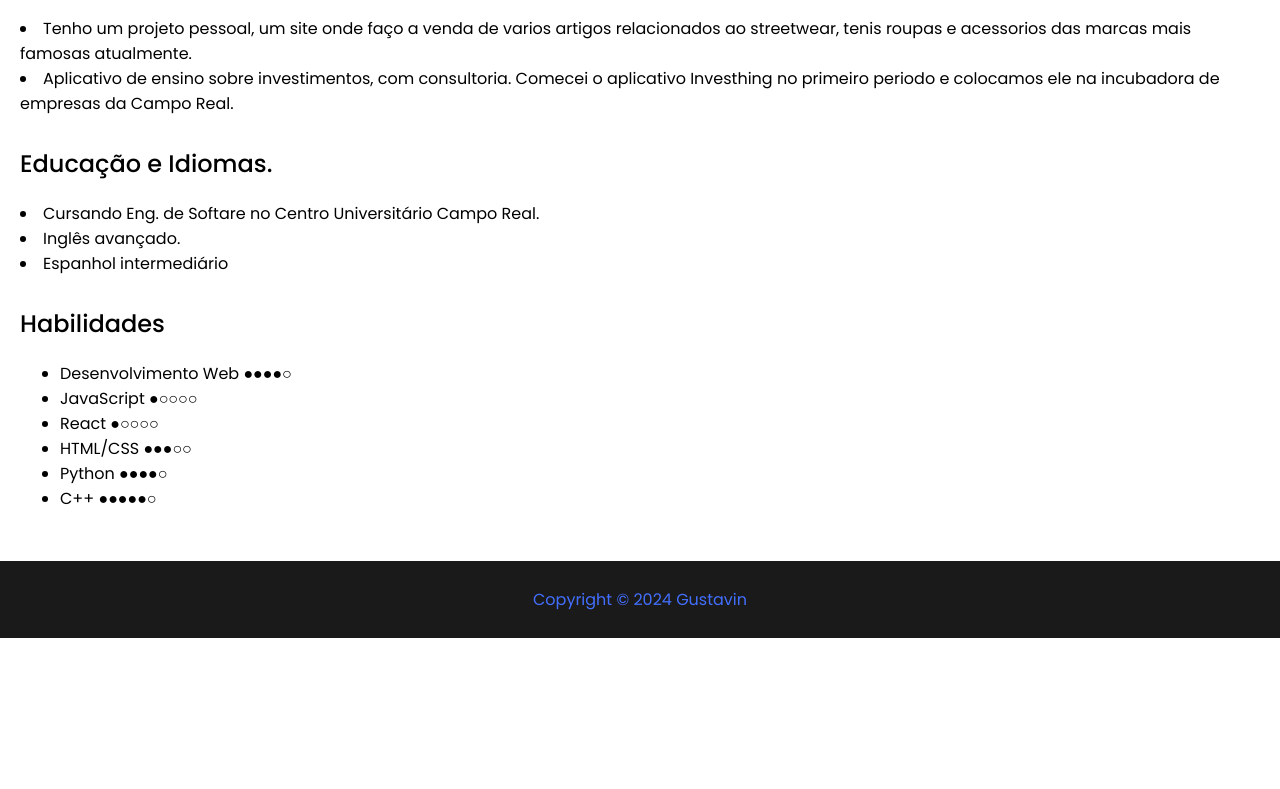
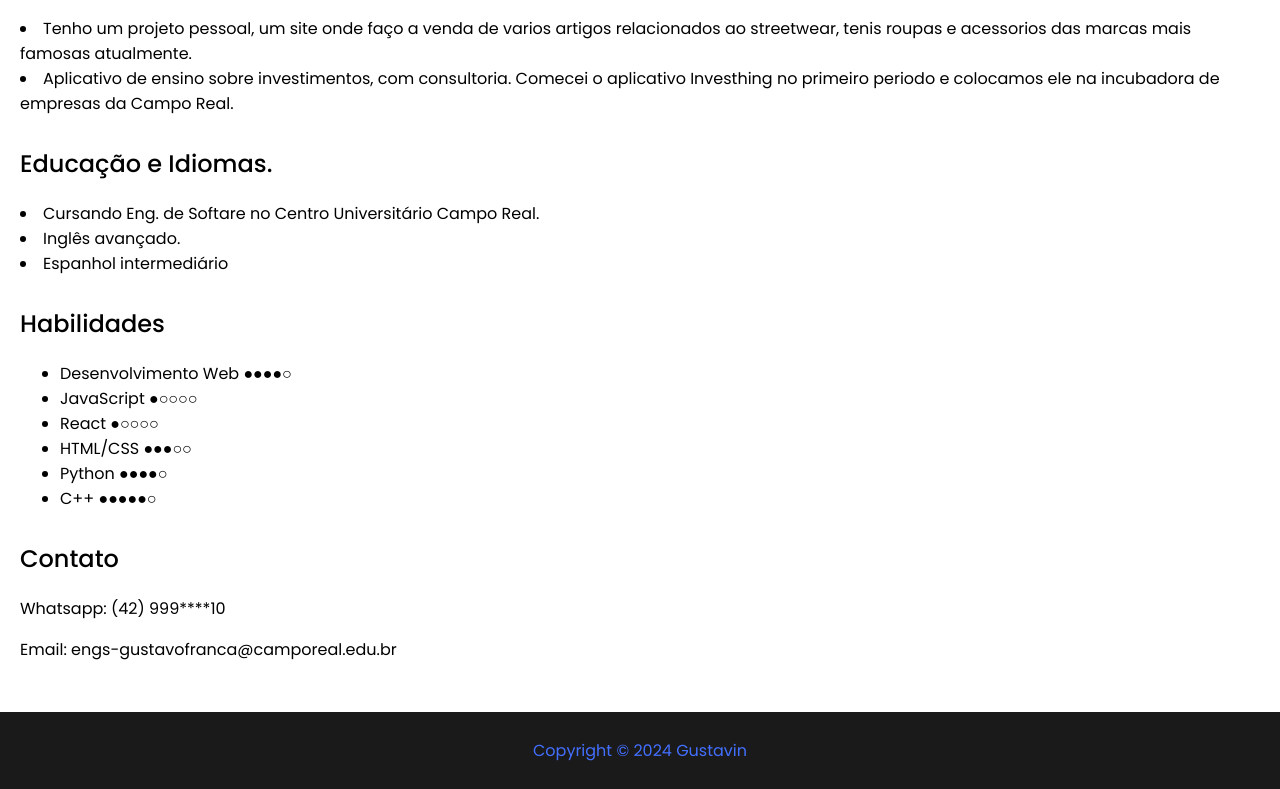
Before and after one commit to gustavoofranca/Atividade-curriculo, a plain HTML site: page curriculo.html in a window 1280 px wide. Shown: the part 589-1378 px from the top of the page. Before the commit the page ends 1227 px from the top, so only its background shows below. Drawn offline with Linux system fonts and the light colour scheme.

Commit message:
Update curriculo.html

```diff
--- a/curriculo.html
+++ b/curriculo.html
@@ -113,6 +113,12 @@
                 <li>C++ ●●●●●○</li>
             </ul>
         </section>
+
+        <section id="Contanto">
+            <h2>Contato</h2>
+            <p>Whatsapp: (42) 999****10</p>
+            <p>Email: engs-gustavofranca@camporeal.edu.br</p>
+        </section>
     </main>
     <footer>
         <p>Copyright © 2024 Gustavin</p>
```
